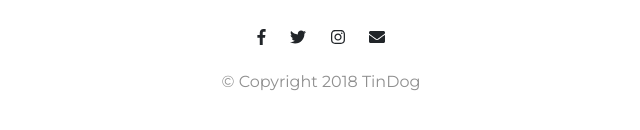
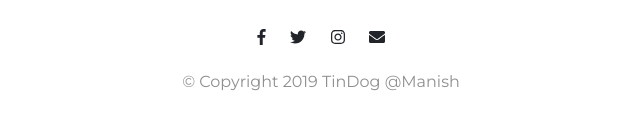
Before and after one commit to madii-mani/tindog, a plain HTML site: page index.html in a window 1280 px wide. Shown: the part 3071-3201 px from the top of the page, 319-959 px from the left. Drawn offline with nearby package versions, Linux system fonts and the light colour scheme.

Commit message:
Update index.html

```diff
--- a/index.html
+++ b/index.html
@@ -230,7 +230,7 @@
       <i class="social-icon fab fa-twitter"></i>
       <i class="social-icon fab fa-instagram"></i>
       <i class="social-icon fas fa-envelope"></i>
-      <p>© Copyright 2018 TinDog</p>
+      <p>© Copyright 2019 TinDog @Manish</p>
     </div>
   </footer>
 
```
